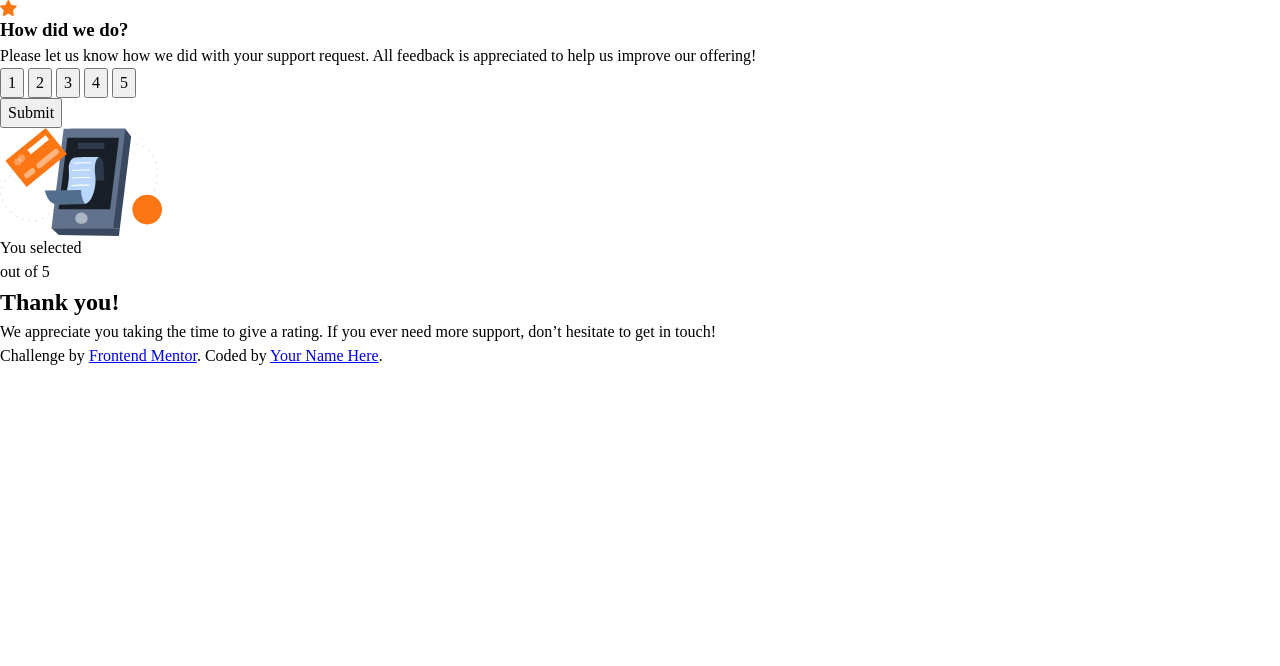
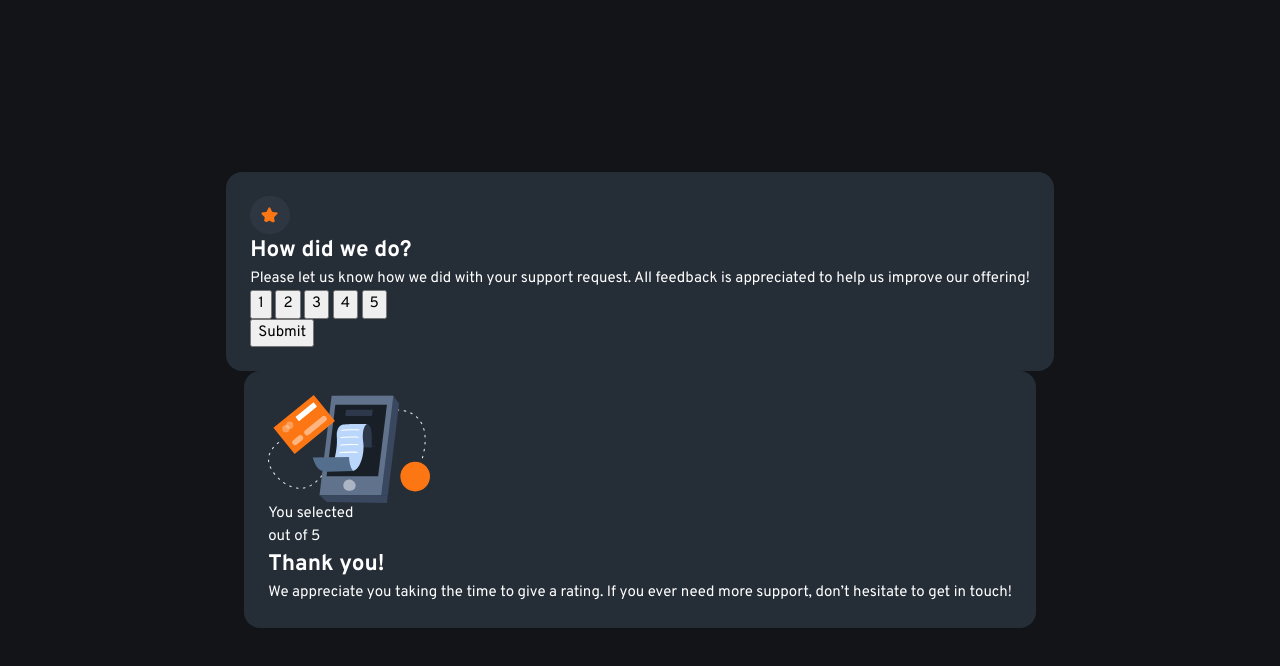
Before and after one commit to NowWeAre-Free/interactive-rating-component, a plain HTML site: page index.html in a window 1280 px wide. Drawn offline with nearby package versions, Linux system fonts and the light colour scheme; files that its build step writes are made by us from their sources.

Commit message:
add mixins and .card style lines

```diff
--- a/index.html
+++ b/index.html
@@ -21,8 +21,8 @@
 <body>
   <!-- Rating state start -->
   <main class="main">
-    <article class="card">
-      <section class="first-card">
+    <!-- <article class="card"> -->
+      <section class="first-card card">
         <img class="first-card__img" src="/images/icon-star.svg" aria-hidden="true">
         <h1 class="first-card__title">How did we do?</h1>
 
@@ -41,7 +41,7 @@
       <!-- Rating state end -->
 
       <!-- Thank you state start -->
-      <section class="second-card">
+      <section class="second-card card">
         <img src="/images/illustration-thank-you.svg" aria-hidden="true">
 
         <div class="second-card__selected">You selected<p id="rating"></p> out of 5
@@ -54,13 +54,8 @@
 
       </section>
       <!-- Thank you state end -->
-    </article>
+    <!-- </article> -->
   </main>
-
-  <div class="attribution">
-    Challenge by <a href="https://www.frontendmentor.io?ref=challenge" target="_blank">Frontend Mentor</a>.
-    Coded by <a href="#">Your Name Here</a>.
-  </div>
 </body>
 
 </html>
--- /dev/null
+++ b/scss/_card.scss
@@ -0,0 +1,16 @@
+@use './var'as *;
+@use './mixins' as *;
+
+.card {
+    background-color: $darkBlue;
+    border-radius: 1rem;
+    margin: 0 1rem;
+    padding: 1.5rem;
+}
+
+//first-card styles
+.first-card__img {
+    @include button-bgc;
+    padding: .7rem;
+    border-radius: 50%;
+}
--- /dev/null
+++ b/scss/_main.scss
@@ -0,0 +1,12 @@
+@use './var' as *;
+@use './mixins' as *;
+
+.main {
+    background-color: $veryDarkBlue;
+    color: $white;
+    font-family: $f-family;
+    font-size: $f-size;
+    min-height: 100vh;
+    @include flex-center;
+    flex-direction: column;
+}
--- /dev/null
+++ b/scss/_mixins.scss
@@ -0,0 +1,11 @@
+@use './var' as *;
+
+@mixin button-bgc {
+    background-color: hsla(hue($mediumGrey), saturation($mediumGrey), lightness($mediumGrey), 0.1);
+}
+
+@mixin flex-center {
+    display: flex;
+    justify-content: center;
+    align-items: center;
+}
--- a/scss/style.scss
+++ b/scss/style.scss
@@ -1,2 +1,5 @@
 @use './reset';
 @use './var' as *;
+@use './main';
+@use './card';
+@use './mixins';
```
Also changed, not shown: css/style.css (added).
